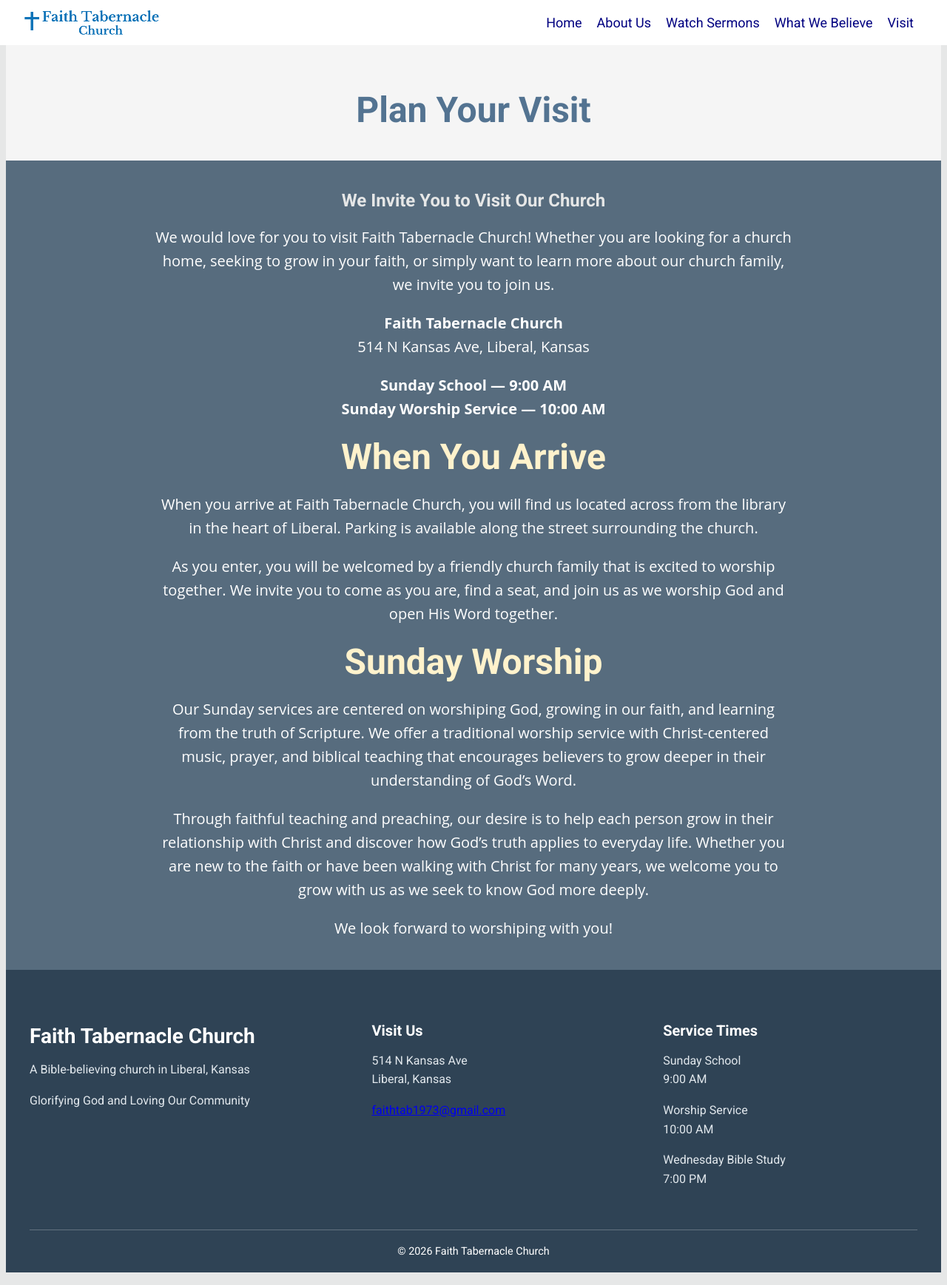
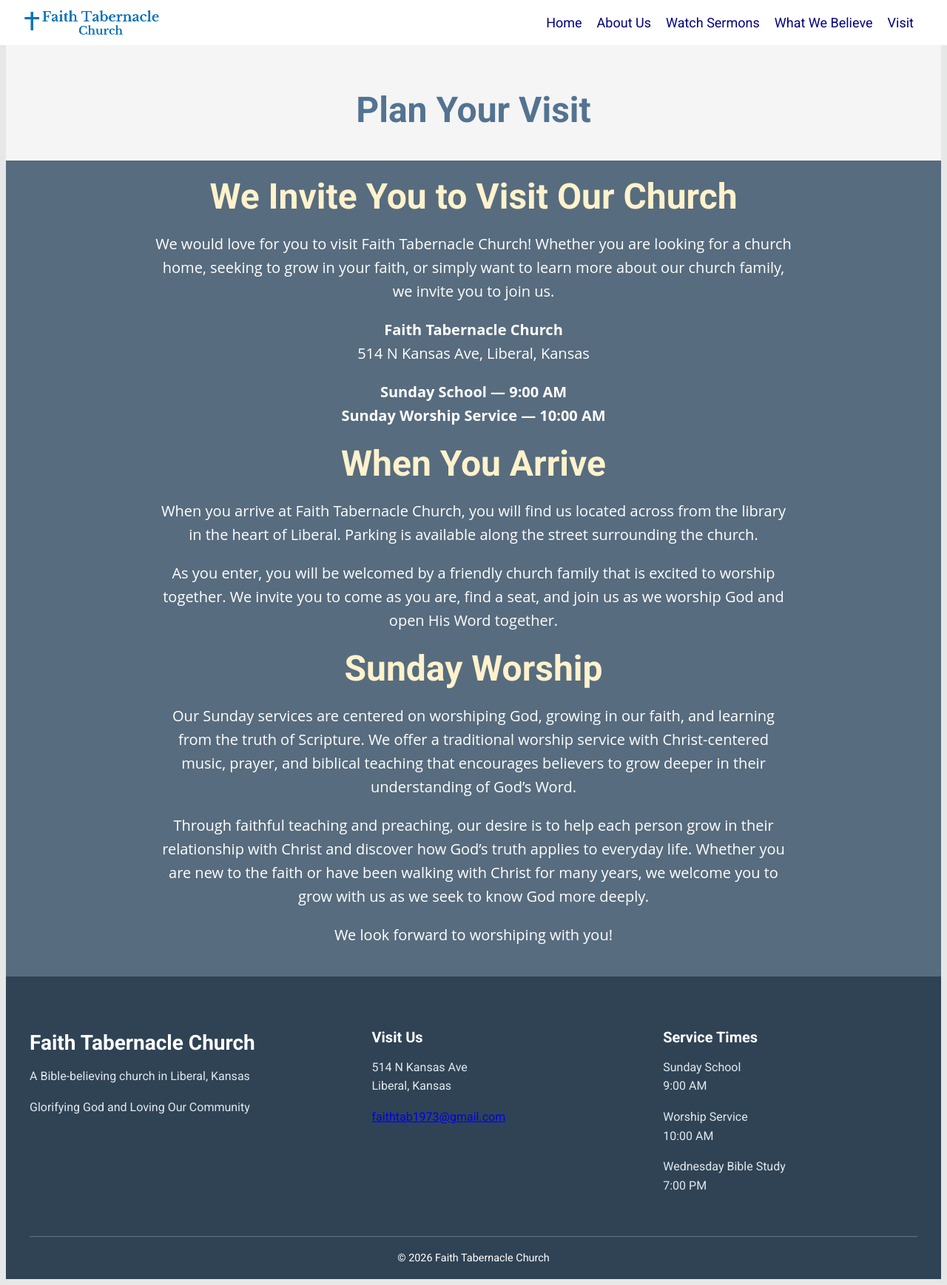
Before and after one commit to nwmdesign/faithtabliberal, a Jekyll site: the page built from plan-your-visit.md, in a window 1280 px wide. Shown: the whole page at 74% size. Built offline with Jekyll 4.4.1, drawn with Linux system fonts in a browser that asks for light colours.

```diff
--- a/plan-your-visit.md
+++ b/plan-your-visit.md
@@ -3,7 +3,7 @@ layout: mission
 title: Plan Your Visit
 ---
 
-# We Invite You to Visit Our Church
+## We Invite You to Visit Our Church
 
 We would love for you to visit Faith Tabernacle Church! Whether you are looking for a church home, seeking to grow in your faith, or simply want to learn more about our church family, we invite you to join us.
 
```
